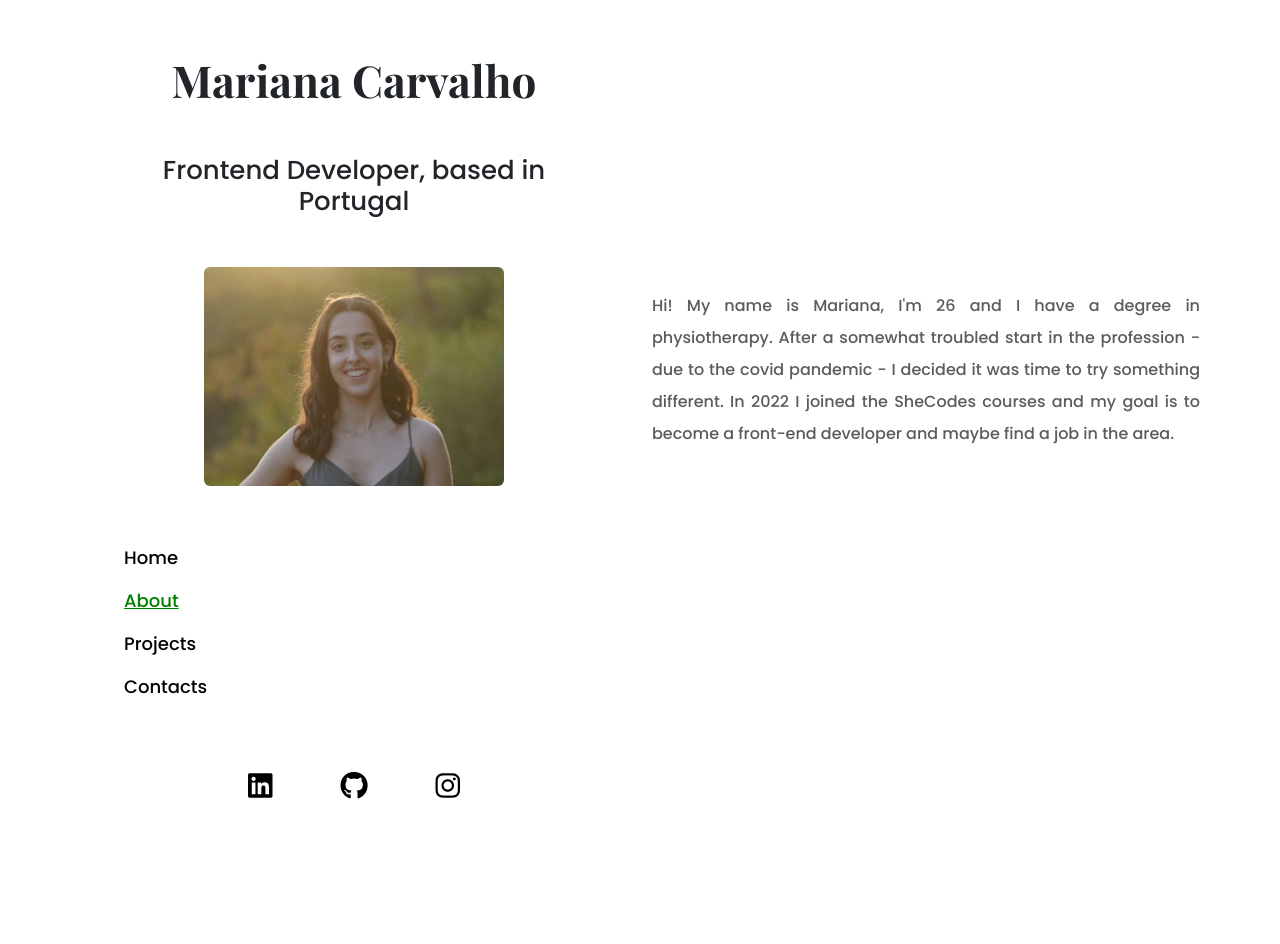
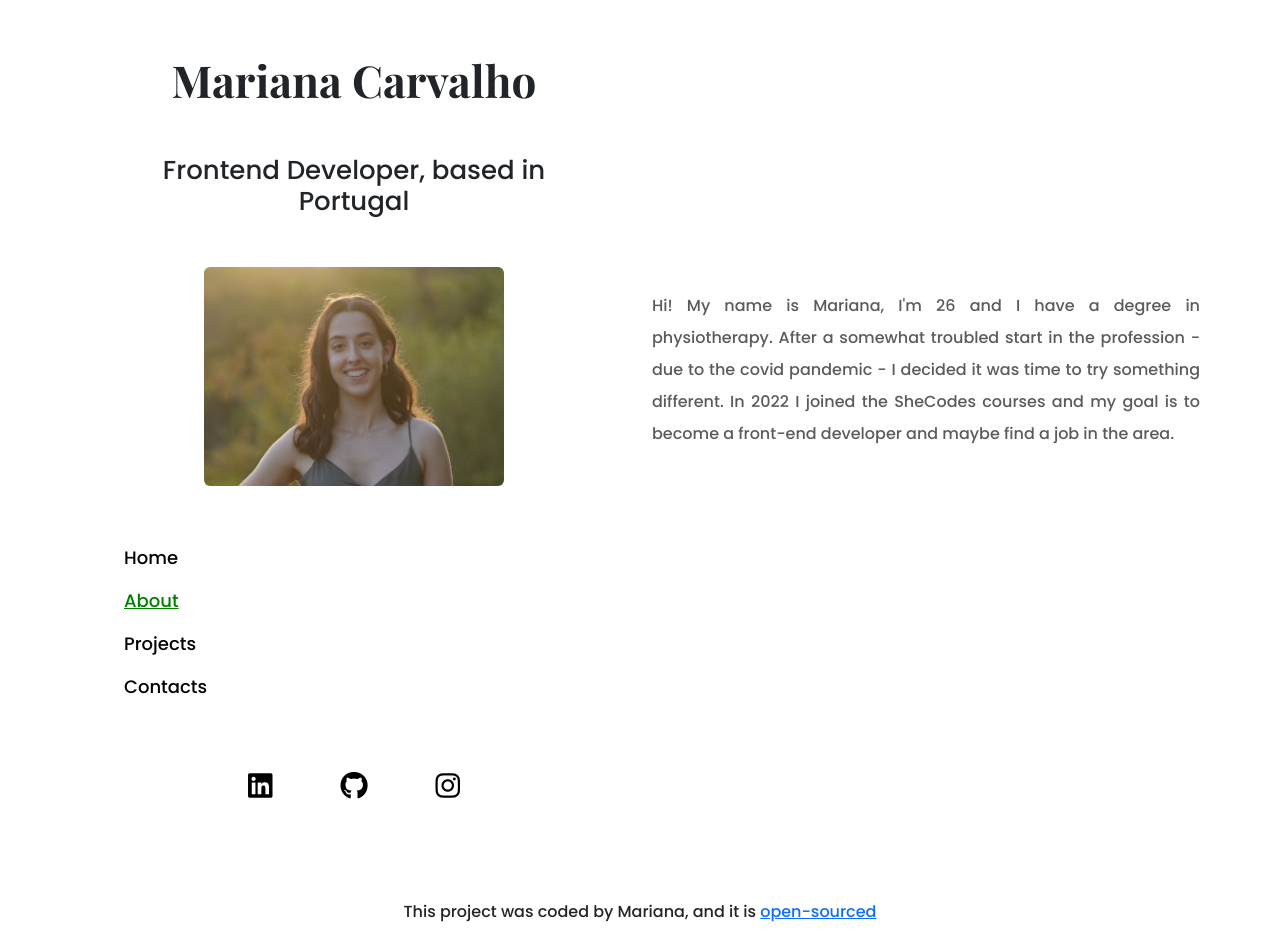
Before and after one commit to MarianavCarvalho/my-Portfolio-Project, a plain HTML site: page about.html in a window 1280 px wide. Before the commit the page ends 848 px from the top, so only its background shows below. Drawn offline with nearby package versions, Linux system fonts and the light colour scheme.

Commit message:
Added footer

```diff
--- a/about.html
+++ b/about.html
@@ -60,5 +60,10 @@
         </div>
 
     </div>
+    <footer>
+    <p class="text-center mt-5">This project was coded by Mariana, and it is
+ <a href="" target="_blank" title="GitHub page">open-sourced</a>
+</p>
+</footer>
 </body>
 </html>
```
Also changed, not shown: contacts.html (+5 -0 lines), index.html (+5 -0 lines), projects.html (+5 -0 lines).
